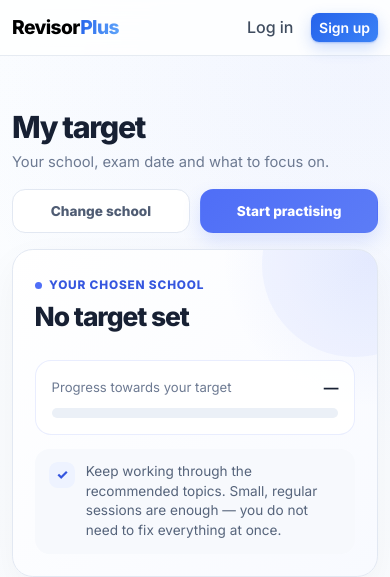
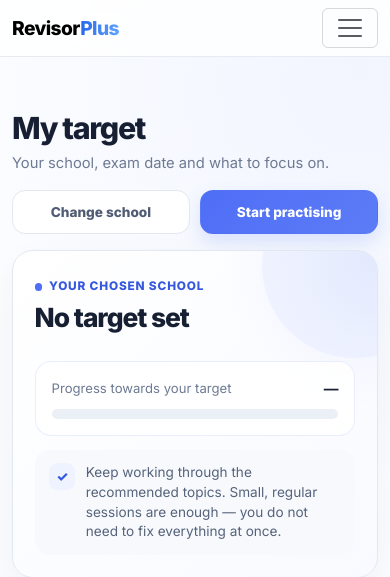
Before and after one commit to NidsC/revisor-plus, a Django app: template templates/goals/detail.html in a window 390 px wide. Shown: the top 577 px of the page. Run offline with Django 3.2, Linux system fonts and the light colour scheme; the template is opened without the code that fills it, so the values that code supplies are empty; parts of the project's set-up code (start-up, migrations or seed data) failed here and were passed over.

Commit message:
R3·03: collapse the nav below the mobile breakpoint
navbar-expand-lg had no navbar-toggler/navbar-collapse pair, so it never
actually collapsed - links just wrapped across lines with no way to hide
them. Added the standard Bootstrap 5 toggler + collapse markup, promoting
the existing flex classes to -lg- variants. Separately scoped
white-space: nowrap to .navbar .nav-link/.btn so "Log out" never breaks
mid-word at any width, not only below the breakpoint.

Claude-Session: https://claude.ai/code/session_01WucVMUg9ihse96C1fUhvbA

```diff
--- a/templates/base.html
+++ b/templates/base.html
@@ -75,8 +75,12 @@
    -webkit-background-clip:text; background-clip:text; color:transparent;
  }
  .navbar .nav-link{ font-weight:500; color:var(--body); border-radius:var(--r-sm);
-                    padding:.35rem .6rem; transition:background .18s var(--ease),color .18s var(--ease); }
+                    padding:.35rem .6rem; transition:background .18s var(--ease),color .18s var(--ease);
+                    white-space:nowrap; }
  .navbar .nav-link:hover{ background:var(--brand-light); color:var(--brand-dark); }
+ /* Scoped to the navbar so this doesn't affect .btn elsewhere on the page —
+    only "Log out"/"Sign up" live here, and neither should ever break mid-word. */
+ .navbar .btn{ white-space:nowrap; }
 
  /* --- buttons --------------------------------------------------------- */
  .btn{ border-radius:var(--r-sm); font-weight:600; transition:transform .16s var(--ease),
@@ -241,7 +245,12 @@
 <nav class="navbar navbar-expand-lg">
  <div class="container">
   <a class="navbar-brand" href="/">Revisor<span class="brand-dot">Plus</span></a>
-  <div class="ms-auto d-flex align-items-center gap-2">
+  <button class="navbar-toggler" type="button" data-bs-toggle="collapse" data-bs-target="#navMain"
+          aria-controls="navMain" aria-expanded="false" aria-label="Toggle navigation">
+   <span class="navbar-toggler-icon"></span>
+  </button>
+  <div class="collapse navbar-collapse" id="navMain">
+   <div class="d-flex flex-column flex-lg-row align-items-lg-center gap-2 ms-lg-auto py-2 py-lg-0">
     {% if user.is_authenticated %}
       {% if user.is_tutor %}
         <a class="nav-link d-inline" href="{% url 'tutoring:dashboard' %}">My students</a>
@@ -258,6 +267,7 @@
       <a class="nav-link d-inline" href="{% url 'account_login' %}">Log in</a>
       <a class="btn btn-sm btn-brand" href="{% url 'account_signup' %}">Sign up</a>
     {% endif %}
+   </div>
   </div>
  </div>
 </nav>
```
Lines whose indentation alone changed are shown as unchanged.
